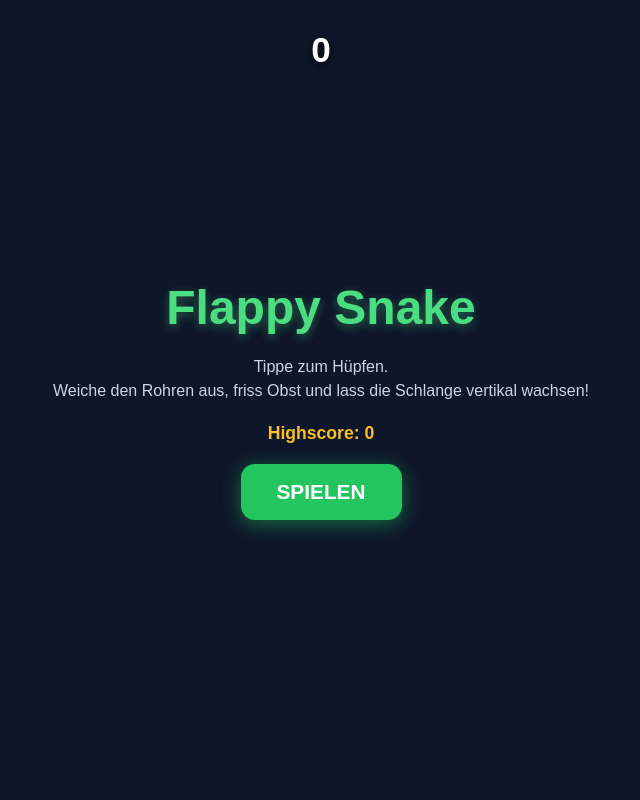
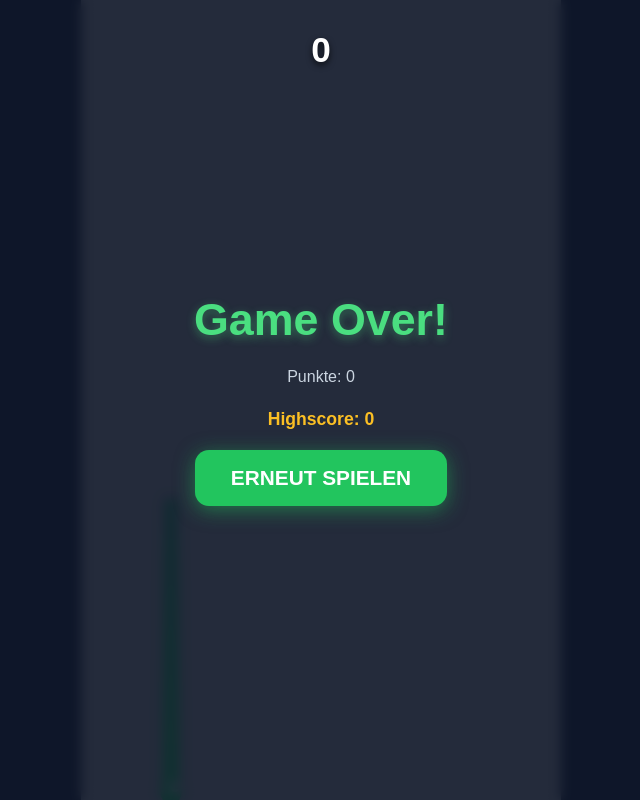
Before and after one commit to heikom79/Flappy-Snake-APP-, a plain HTML site: page index.html in a window 1280 px wide. Both pictures are taken after a click on the button "SPIELEN". Shown: the whole page, without its empty margins (319-959 px from the left). Drawn offline with Linux system fonts and the light colour scheme.

Commit message:
Enhance styles and comments in index.html
Updated styles and comments in index.html for clarity.

```diff
--- a/index.html
+++ b/index.html
@@ -8,13 +8,13 @@
     * { box-sizing: border-box; margin: 0; padding: 0; user-select: none; -webkit-user-select: none; }
     body { background: #0f172a; color: #fff; font-family: sans-serif; overflow: hidden; touch-action: manipulation; }
     #game-container { position: relative; width: 100vw; height: 100vh; display: flex; justify-content: center; align-items: center; }
-    canvas { width: 100%; height: 100%; max-width: 480px; max-height: 800px; display: block; }
+    canvas { width: 100%; height: 100%; max-width: 480px; max-height: 800px; display: block; background: #38bdf8; }
     .ui-layer { position: absolute; top: 0; left: 0; width: 100%; height: 100%; display: flex; flex-direction: column; justify-content: center; align-items: center; pointer-events: none; }
-    .btn { pointer-events: auto; background: #22c55e; color: #fff; border: none; padding: 16px 36px; font-size: 1.3rem; font-weight: bold; border-radius: 14px; cursor: pointer; box-shadow: 0 4px 20px rgba(34, 197, 94, 0.5); transition: transform 0.1s; }
+    .btn { pointer-events: auto; background: #22c55e; color: #fff; border: none; padding: 16px 36px; font-size: 1.3rem; font-weight: bold; border-radius: 14px; cursor: pointer; box-shadow: 0 4px 20px rgba(34, 197, 94, 0.5); }
     .btn:active { transform: scale(0.95); }
     .score-board { position: absolute; top: 30px; font-size: 2.2rem; font-weight: bold; text-shadow: 0 3px 6px rgba(0,0,0,0.7); z-index: 10; }
-    #menu-overlay { background: rgba(15, 23, 42, 0.82); backdrop-filter: blur(6px); width: 100%; height: 100%; display: flex; flex-direction: column; align-items: center; justify-content: center; gap: 20px; pointer-events: auto; text-align: center; padding: 20px; }
-    h1 { font-size: 3rem; color: #4ade80; text-shadow: 0 3px 10px rgba(74, 222, 128, 0.4); }
+    #menu-overlay { background: rgba(15, 23, 42, 0.85); backdrop-filter: blur(6px); width: 100%; height: 100%; display: flex; flex-direction: column; align-items: center; justify-content: center; gap: 20px; pointer-events: auto; text-align: center; padding: 20px; }
+    h1 { font-size: 2.8rem; color: #4ade80; text-shadow: 0 3px 10px rgba(74, 222, 128, 0.4); }
     p { color: #cbd5e1; font-size: 1rem; line-height: 1.5; }
     .high-score { font-size: 1.1rem; color: #fbbf24; font-weight: bold; }
   </style>
@@ -27,7 +27,7 @@
     <div class="ui-layer" id="ui">
       <div id="menu-overlay">
         <h1>Flappy Snake</h1>
-        <p>Tippe zum Hüpfen.<br>Weiche den Rohren aus, friss Obst und lass die Schlange vertikal wachsen!</p>
+        <p>Tippe auf den Bildschirm zum Hüpfen.<br>Weiche den Rohren aus, friss Obst und lass die Schlange vertikal wachsen!</p>
         <div class="high-score" id="high-score-text">Highscore: 0</div>
         <button class="btn" id="start-btn">SPIELEN</button>
       </div>
@@ -39,7 +39,6 @@
     const ctx = canvas.getContext('2d');
     const scoreEl = document.getElementById('score');
     const uiEl = document.getElementById('ui');
-    const menuOverlay = document.getElementById('menu-overlay');
     const startBtn = document.getElementById('start-btn');
     const highScoreText = document.getElementById('high-score-text');
 
@@ -51,12 +50,12 @@
     window.addEventListener('resize', resize);
     resize();
 
-    // Hintergrundbild (Himmel)
+    // Himmel-Hintergrundbild[span_1](start_span)[span_1](end_span)
     const skyBg = new Image();
     skyBg.crossOrigin = "anonymous";
     skyBg.src = "https://images.unsplash.com/photo-1513002749550-c59d786b8e6c?auto=format&fit=crop&w=800&q=80";
 
-    // Sound-Synthesizer
+    // Audio Synthesizer
     const audioCtx = new (window.AudioContext || window.webkitAudioContext)();
     function playSound(type) {
       if (audioCtx.state === 'suspended') audioCtx.resume();
@@ -87,27 +86,184 @@
       }
     }
 
-    // Spielvariablen
+    // Spiel-Zustand
     let isRunning = false;
-    let score
-      on draw() {
+    let animId = null;
+    let score = 0;
+    let highScore = localStorage.getItem('flappy_snake_highscore') || 0;
+    highScoreText.innerText = `Highscore: ${highScore}`;
+
+    let gravity = 0.32;
+    let jump = -6.2;
+
+    let snake = {
+      x: 90,
+      y: 200,
+      vy: 0,
+      baseRadius: 12,
+      verticalScale: 1.0,
+      body: [],
+      length: 25
+    };
+
+    let pipes = [];
+    let pipeWidth = 60;
+    let gapHeight = 180;
+    let pipeSpeed = 2.3;
+    let frame = 0;
+    let fruit = null;
+
+    function resetGame() {
+      snake.y = height / 2;
+      snake.vy = 0;
+      snake.verticalScale = 1.0;
+      snake.body = [];
+      for (let i = 0; i < snake.length; i++) {
+        snake.body.push({ x: snake.x - i * 4, y: snake.y });
+      }
+      pipes = [];
+      fruit = null;
+      score = 0;
+      scoreEl.innerText = score;
+      frame = 0;
+    }
+
+    function spawnPipe() {
+      let minH = 70;
+      let maxH = height - gapHeight - minH;
+      let topH = Math.floor(Math.random() * (maxH - minH + 1)) + minH;
+      pipes.push({
+        x: width,
+        top: topH,
+        bottom: height - (topH + gapHeight),
+        passed: false
+      });
+    }
+
+    function spawnFruit(pipe) {
+      fruit = {
+        x: pipe.x + pipeWidth / 2,
+        y: pipe.top + gapHeight / 2,
+        radius: 11,
+        collected: false
+      };
+    }
+
+    function flap() {
+      if (!isRunning) return;
+      snake.vy = jump;
+      playSound('flap');
+    }
+
+    window.addEventListener('pointerdown', (e) => {
+      if (e.target.id !== 'start-btn') flap();
+    });
+
+    startBtn.addEventListener('click', (e) => {
+      e.stopPropagation();
+      resetGame();
+      isRunning = true;
+      uiEl.style.display = 'none';
+      if (animId) cancelAnimationFrame(animId);
+      loop();
+    });
+
+    function gameOver() {
+      playSound('hit');
+      isRunning = false;
+      if (score > highScore) {
+        highScore = score;
+        localStorage.setItem('flappy_snake_highscore', highScore);
+      }
+      highScoreText.innerText = `Highscore: ${highScore}`;
+      document.querySelector('#menu-overlay h1').innerText = "Game Over!";
+      document.querySelector('#menu-overlay p').innerText = `Punkte: ${score}`;
+      startBtn.innerText = "ERNEUT SPIELEN";
+      uiEl.style.display = 'flex';
+    }
+
+    function update() {
+      frame++;
+
+      snake.vy += gravity;
+      snake.y += snake.vy;
+
+      snake.body.unshift({ x: snake.x, y: snake.y });
+      if (snake.body.length > snake.length) {
+        snake.body.pop();
+      }
+
+      // Randkollision (unter Berücksichtigung der vertikalen Höhe)
+      let currentRadiusY = snake.baseRadius * snake.verticalScale;
+      if (snake.y - currentRadiusY < 0 || snake.y + currentRadiusY > height) {
+        gameOver();
+        return;
+      }
+
+      if (frame % 115 === 0) spawnPipe();
+
+      for (let i = pipes.length - 1; i >= 0; i--) {
+        let p = pipes[i];
+        p.x -= pipeSpeed;
+
+        if (!p.passed && p.x < snake.x) {
+          p.passed = true;
+          score++;
+          scoreEl.innerText = score;
+          if (!fruit || fruit.collected) spawnFruit(p);
+        }
+
+        // Kollision für den gesamten Körper
+        for (let b = 0; b < snake.body.length; b += 2) {
+          let seg = snake.body[b];
+          let progress = b / snake.body.length;
+          let rY = snake.baseRadius * snake.verticalScale * (1 - progress * 0.4);
+          let rX = snake.baseRadius * 0.8;
+
+          if (seg.x + rX > p.x && seg.x - rX < p.x + pipeWidth) {
+            if (seg.y - rY < p.top || seg.y + rY > height - p.bottom) {
+              gameOver();
+              return;
+            }
+          }
+        }
+
+        if (p.x + pipeWidth < 0) pipes.splice(i, 1);
+      }
+
+      // Obst fressen -> Schlange wächst vertikal
+      if (fruit && !fruit.collected) {
+        fruit.x -= pipeSpeed;
+        let dx = snake.x - fruit.x;
+        let dy = snake.y - fruit.y;
+        let dist = Math.sqrt(dx * dx + dy * dy);
+        if (dist < snake.baseRadius * snake.verticalScale + fruit.radius) {
+          fruit.collected = true;
+          snake.verticalScale += 0.15; // Wächst in der Höhe
+          score += 2;
+          scoreEl.innerText = score;
+          playSound('eat');
+        }
+      }
+    }
+
+    function draw() {
       ctx.clearRect(0, 0, width, height);
 
-      // Hintergrundbild zeichnen[span_1](start_span)[span_1](end_span)
-      if (skyBg.complete) {
+      // Hintergrund[span_2](start_span)[span_2](end_span)
+      if (skyBg.complete && skyBg.naturalWidth !== 0) {
         ctx.drawImage(skyBg, 0, 0, width, height);
       } else {
         ctx.fillStyle = '#38bdf8';
         ctx.fillRect(0, 0, width, height);
       }
 
-      // Obst (kleines rotes Früchtchen)
+      // Obst
       if (fruit && !fruit.collected) {
         ctx.fillStyle = '#ef4444';
         ctx.beginPath();
         ctx.arc(fruit.x, fruit.y, fruit.radius, 0, Math.PI * 2);
         ctx.fill();
-        // Stängel
         ctx.strokeStyle = '#15803d';
         ctx.lineWidth = 3;
         ctx.beginPath();
@@ -116,7 +272,7 @@
         ctx.stroke();
       }
 
-      // Rohre zeichnen
+      // Rohre
       ctx.fillStyle = '#16a34a';
       ctx.strokeStyle = '#15803d';
       ctx.lineWidth = 3;
@@ -127,50 +283,55 @@
         ctx.strokeRect(p.x, height - p.bottom, pipeWidth, p.bottom);
       });
 
-      // Schlangen-Körper (läuft nach hinten dünner zu)
+      // Schlangen-Körper (vertikal wachsend & nach hinten dünner)
       for (let i = snake.body.length - 1; i >= 0; i--) {
         let seg = snake.body[i];
         let progress = i / snake.body.length;
-        let radius = Math.max(4, snake.baseRadius * (1 - progress * 0.55));
+        let radiusY = Math.max(4, snake.baseRadius * snake.verticalScale * (1 - progress * 0.5));
+        let radiusX = Math.max(4, snake.baseRadius * 0.8 * (1 - progress * 0.3));
 
         ctx.fillStyle = i === 0 ? '#4ade80' : `rgb(34, ${197 - Math.floor(progress * 50)}, 94)`;
         ctx.beginPath();
-        ctx.arc(seg.x, seg.y, radius, 0, Math.PI * 2);
+        ctx.ellipse(seg.x, seg.y, radiusX, radiusY, 0, 0, Math.PI * 2);
         ctx.fill();
       }
 
-      // Schlangenkopf mit Gesicht & Augen
+      // Schlangenkopf mit Gesicht
       let head = snake.body[0] || { x: snake.x, y: snake.y };
+      let headRY = snake.baseRadius * snake.verticalScale;
+      let headRX = snake.baseRadius * 0.9;
+
       ctx.fillStyle = '#22c55e';
       ctx.beginPath();
-      ctx.arc(head.x, head.y, snake.baseRadius + 1, 0, Math.PI * 2);
+      ctx.ellipse(head.x, head.y, headRX, headRY, 0, 0, Math.PI * 2);
       ctx.fill();
 
-      // Augen (Weiß + Pupille)
+      // Augen
       ctx.fillStyle = '#ffffff';
       ctx.beginPath();
-      ctx.arc(head.x + 4, head.y - 4, 4.5, 0, Math.PI * 2);
+      ctx.arc(head.x + 4, head.y - headRY * 0.4, 4.5, 0, Math.PI * 2);
       ctx.fill();
       ctx.fillStyle = '#000000';
       ctx.beginPath();
-      ctx.arc(head.x + 6, head.y - 4, 2, 0, Math.PI * 2);
+      ctx.arc(head.x + 6, head.y - headRY * 0.4, 2, 0, Math.PI * 2);
       ctx.fill();
 
-      // Zügige Zunge
+      // Zunge
       if (Math.floor(frame / 15) % 2 === 0) {
         ctx.strokeStyle = '#ef4444';
         ctx.lineWidth = 2;
         ctx.beginPath();
-        ctx.moveTo(head.x + snake.baseRadius, head.y + 2);
-        ctx.lineTo(head.x + snake.baseRadius + 8, head.y + 2);
+        ctx.moveTo(head.x + headRX, head.y);
+        ctx.lineTo(head.x + headRX + 8, head.y);
         ctx.stroke();
       }
     }
 
     function loop() {
+      if (!isRunning) return;
       update();
       draw();
-      if (isRunning) requestAnimationFrame(loop);
+      animId = requestAnimationFrame(loop);
     }
   </script>
 </body>
```
